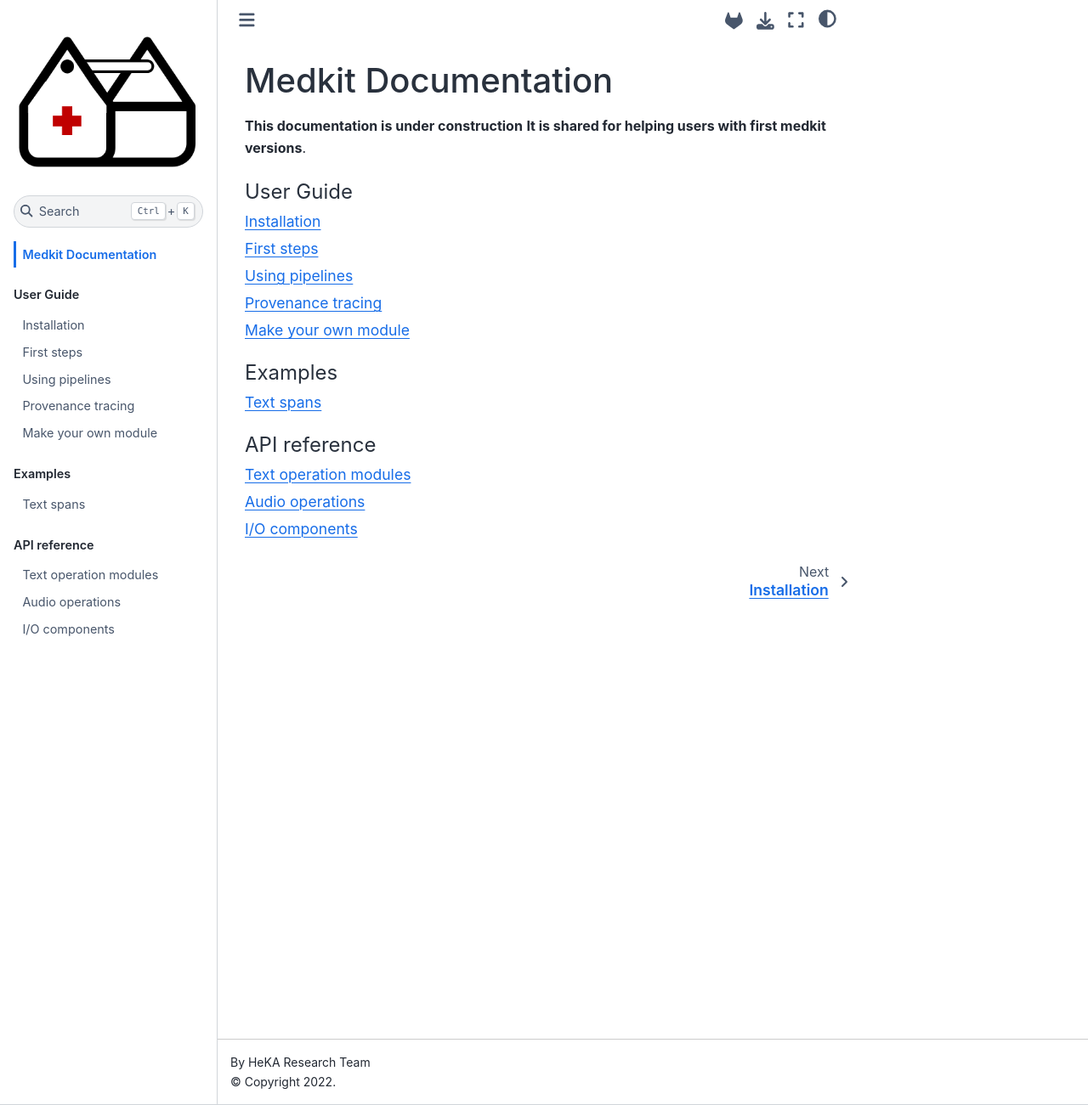
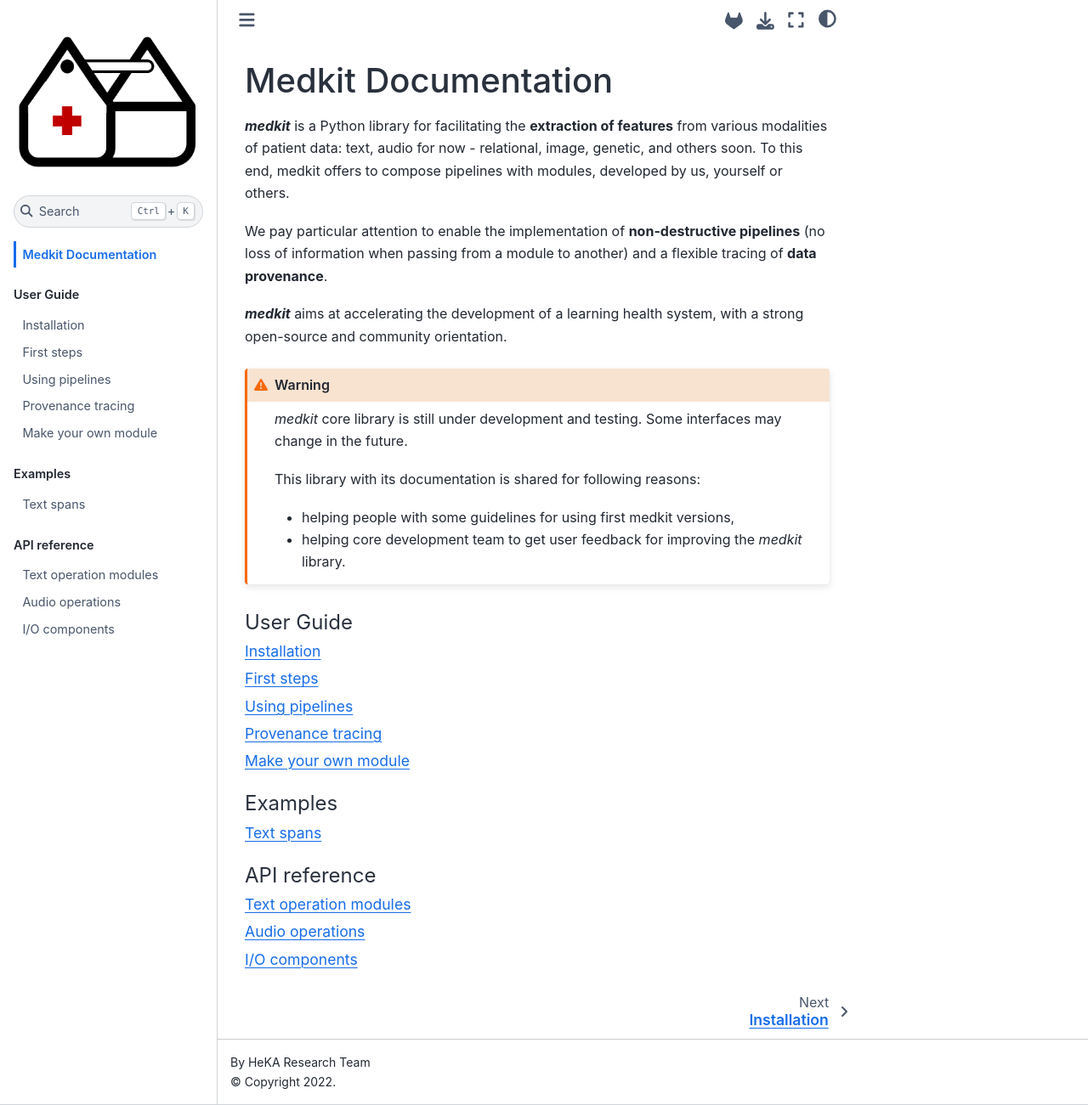
Before and after one commit to TeamHeka/medkit, a Jupyter Book: the page built from docs/index.md, in a window 1280 px wide and 1301 px high. Shown: the whole window at 85% size. Built offline with Jupyter Book 1.0.4 settings and Sphinx 7.4.7 and the Sphinx Book theme 1.1.4, drawn with Linux system fonts in a browser that asks for light colours; pages that are not in the unit, such as notebooks, are missing from menus.

Commit message:
Add medkit introduction text in docs

````diff
--- a/docs/index.md
+++ b/docs/index.md
@@ -1,7 +1,20 @@
 # Medkit Documentation
 
-**This documentation is under construction**
-**It is shared for helping users with first medkit versions**.
+***medkit*** is a Python library for facilitating the **extraction of features** from various modalities of patient data: text, audio for now - relational, image, genetic, and others soon. To this end, medkit offers to compose pipelines with modules, developed by us, yourself or others.
+
+We pay particular attention to enable the implementation of **non-destructive pipelines** (no loss of information when passing from a module to another) and a flexible tracing of **data provenance**.
+
+***medkit*** aims at accelerating the development of a learning health system, with a strong open-source and community orientation.
+
+:::{warning}
+*medkit* core library is still under development and testing.
+Some interfaces may change in the future.
+
+This library with its documentation is shared for following reasons:
+* helping people with some guidelines for using first medkit versions,
+* helping core development team to get user feedback for improving the *medkit* library.
+:::
+
 
 ```{tableofcontents}
 ```
````
